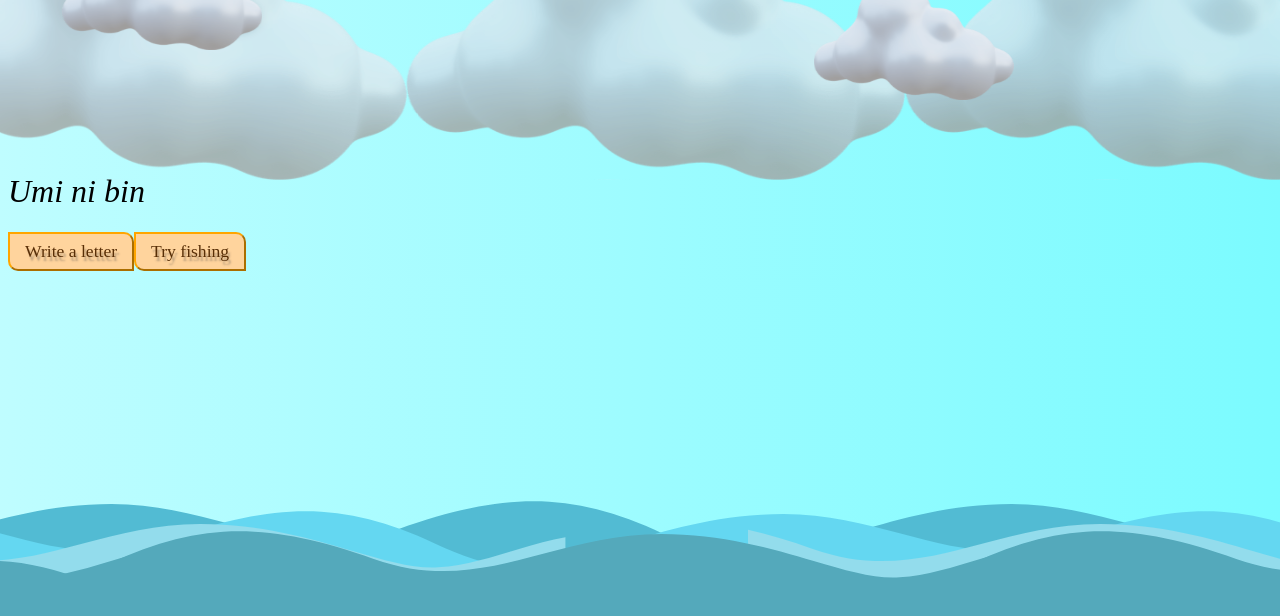
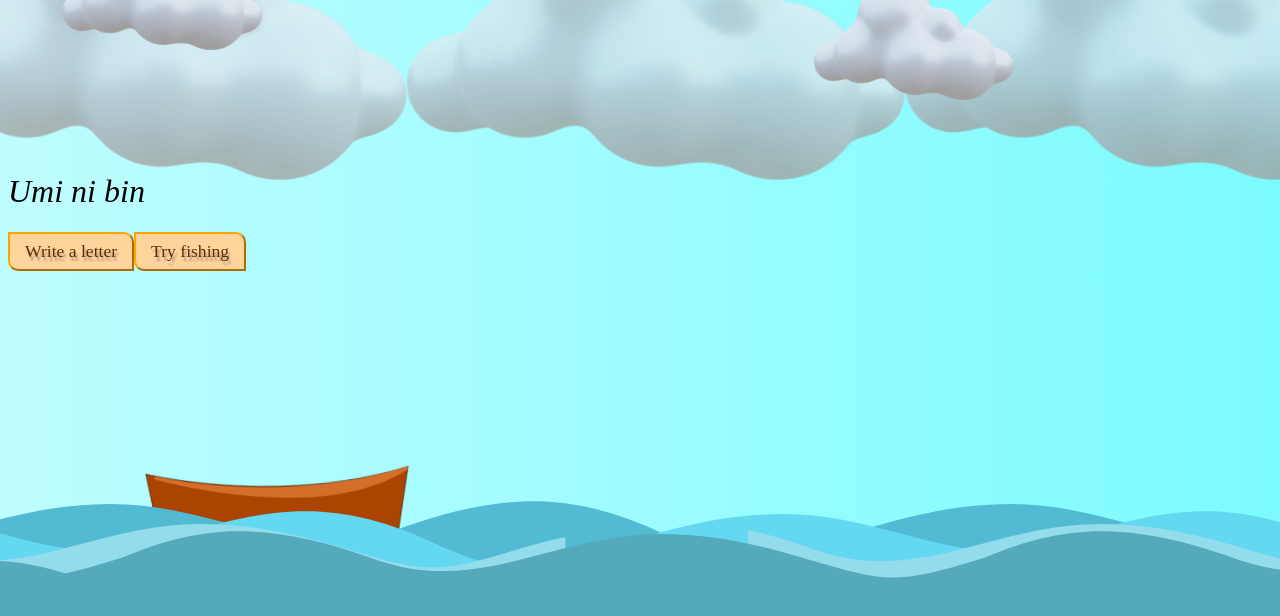
Before and after one commit to FlashGrey3000/uminibin, a React (Vite) app in the folder frontend/: page / in a window 1280 px wide. Shown: the top 616 px of the page. Built offline with nearby package versions, Linux system fonts and the light colour scheme; a web font is replaced by a local one.

Commit message:
added boat

```diff
--- a/frontend/src/App.css
+++ b/frontend/src/App.css
@@ -142,3 +142,27 @@ body {
 .wave4 {
   animation: moveRight 35s linear infinite alternate-reverse;
 }
+
+
+.boat {
+  background: url('./assets/boat.svg') no-repeat center/contain;
+  width: 375px;
+  height: 200px;
+  position: fixed;
+  bottom: 25%;
+  left: 7%;
+  z-index: -1;
+  animation: float 5s ease-in-out infinite alternate-reverse;
+}
+
+@keyframes float {
+  0% {
+    transform: translateY(5px) rotate(-2deg);
+  }
+  50% {
+    transform: translateY(-5px) rotate(2deg);
+  }
+  100% {
+    transform: translateY(5px) rotate(-2deg);
+  }
+}
--- a/frontend/src/App.jsx
+++ b/frontend/src/App.jsx
@@ -53,7 +53,9 @@ function App() {
         <Button value={"Try fishing"} onClick={handleFishing} />
       </div>
 
+      <div className='boat'>
 
+      </div>
       <div className='sea'>
         <div className='wave wave1'></div>
         <div className='wave wave2'></div>
```
Also changed, not shown: frontend/src/assets/boat.svg (added).
